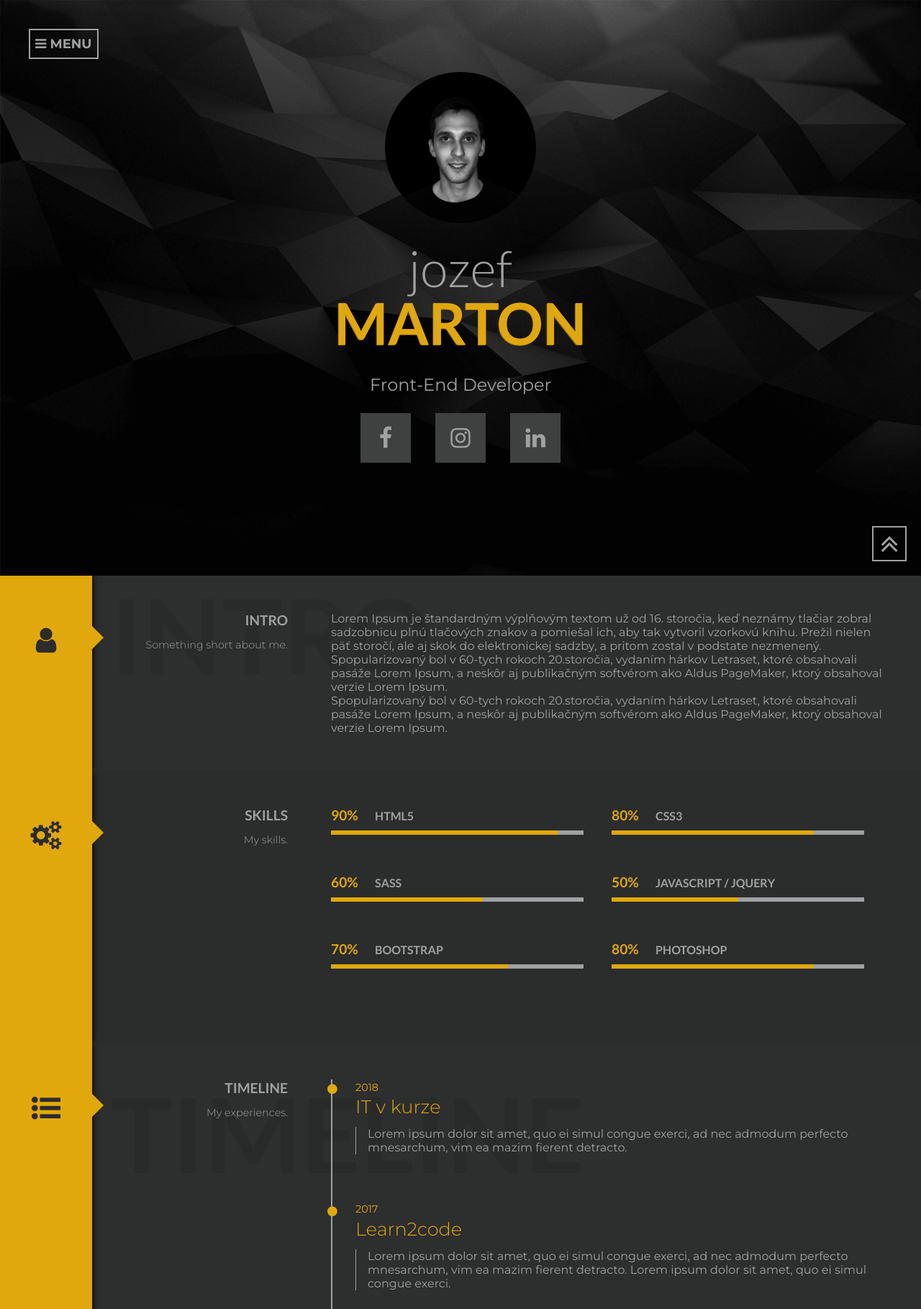
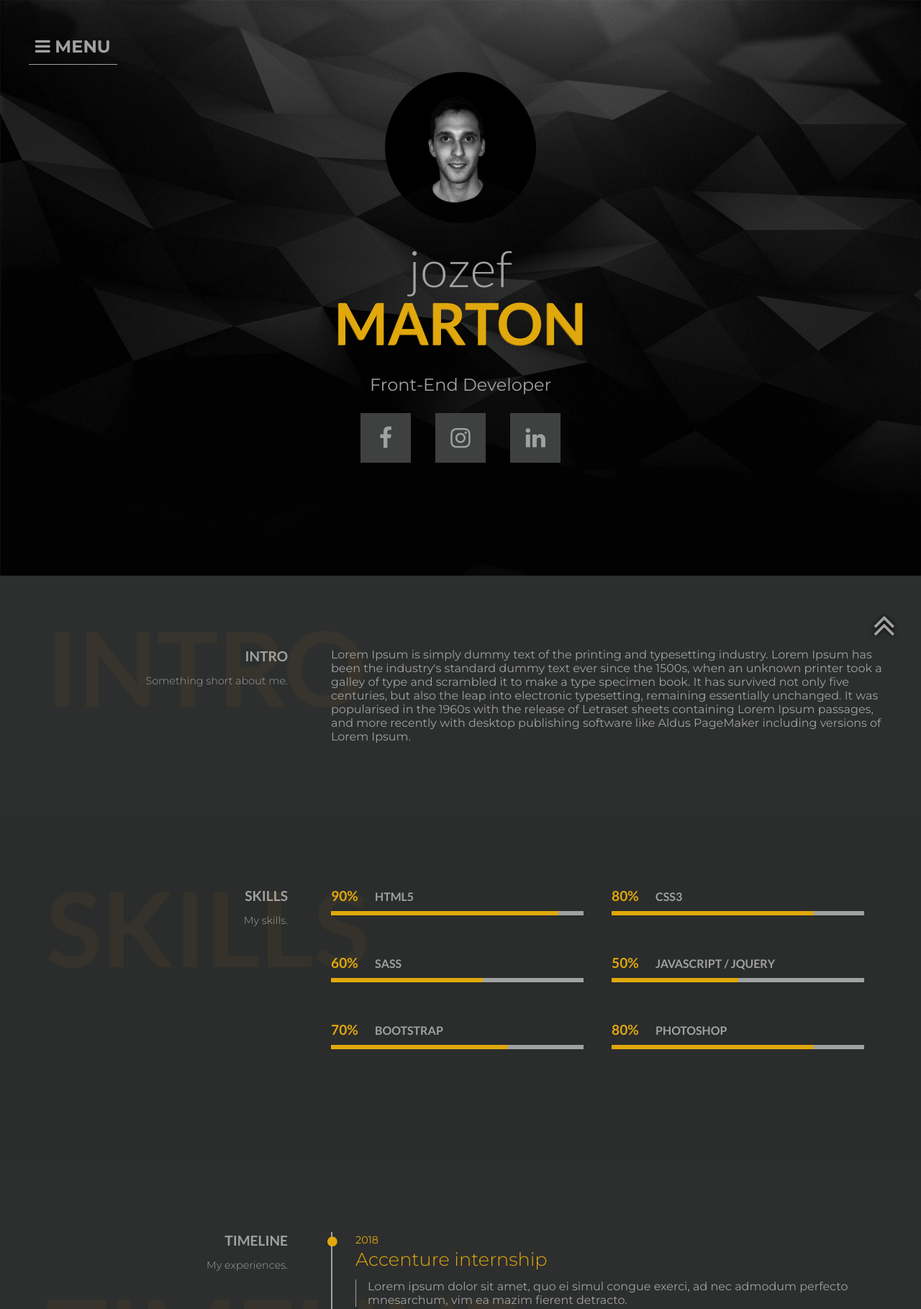
Before and after one commit to jozefmarton/www, a plain HTML site: page index.html in a window 1280 px wide. Shown: the top 1819 px of the page at 72% size. Drawn offline with nearby package versions, Linux system fonts and the light colour scheme.

Commit message:
nav, btns, left bar remove

```diff
--- a/index.html
+++ b/index.html
@@ -28,7 +28,7 @@
 		<main class="clearfix">
 			<section>
 				<div id="home">
-					<span class="button nav-btn draw meet" onclick="openNav()"><i class="fa fa-bars" aria-hidden="true"></i> Menu</span>
+					<span class="btn btn-nav" onclick="openNav()"><i class="fa fa-bars" aria-hidden="true"></i> Menu</span>
 					<img data-aos="fade-down" data-aos-duration="600"  data-aos-delay="400" src="img/cv-photo-500x500.jpg" alt="My face photo" width="210px" height="210px">
 					<h2 data-aos="fade-down" data-aos-duration="800"  data-aos-delay="400" class="my-name">jozef</h2>
 					<h1 data-aos="fade-down" data-aos-duration="1000" data-aos-delay="400" >Marton</h1>
@@ -43,7 +43,7 @@
 				</div>
 			</section>
 			<section class="o-section" id="about">
-				<div class="header-bg"><i class="fa fa-user" aria-hidden="true"></i></div>
+				<!-- <div class="header-bg"><i class="fa fa-user" aria-hidden="true"></i></div> -->
 				<div class="container clearfix" >
 					<div class="container-header">
 						<h1 class="shadow-title">INTRO</h1>
@@ -52,17 +52,14 @@
 					</div>
 					<div class="container-content">
 						<p>
-							Lorem Ipsum je štandardným výplňovým textom už od 16. storočia, keď neznámy tlačiar zobral sadzobnicu plnú tlačových znakov a pomiešal ich, aby tak vytvoril vzorkovú knihu. Prežil nielen päť storočí, ale aj skok do elektronickej sadzby, a pritom zostal v podstate nezmenený. Spopularizovaný bol v 60-tych rokoch 20.storočia, vydaním hárkov Letraset, ktoré obsahovali pasáže Lorem Ipsum, a neskôr aj publikačným softvérom ako Aldus PageMaker, ktorý obsahoval verzie Lorem Ipsum.
-						</p>
-						<p>
-							Spopularizovaný bol v 60-tych rokoch 20.storočia, vydaním hárkov Letraset, ktoré obsahovali pasáže Lorem Ipsum, a neskôr aj publikačným softvérom ako Aldus PageMaker, ktorý obsahoval verzie Lorem Ipsum.
+							Lorem Ipsum is simply dummy text of the printing and typesetting industry. Lorem Ipsum has been the industry's standard dummy text ever since the 1500s, when an unknown printer took a galley of type and scrambled it to make a type specimen book. It has survived not only five centuries, but also the leap into electronic typesetting, remaining essentially unchanged. It was popularised in the 1960s with the release of Letraset sheets containing Lorem Ipsum passages, and more recently with desktop publishing software like Aldus PageMaker including versions of Lorem Ipsum.
 						</p>
 					</div>
 				</div>
 			</section>
 
 			<section class="o-section" id="skills">
-				<div class="header-bg"><i class="fa fa-cogs" aria-hidden="true"></i></div>
+				<!-- <div class="header-bg"><i class="fa fa-cogs" aria-hidden="true"></i></div> -->
 				<div class="container clearfix" >
 					<div class="container-header">
 						<h1 class="shadow-title">SKILLS</h1>
@@ -124,9 +121,9 @@
 			</section>
 
 			<section class="o-section" id="timeline">
-				<div class="header-bg"><i class="fa fa-list-ul" aria-hidden="true"></i></div>
+				<!-- <div class="header-bg"><i class="fa fa-list-ul" aria-hidden="true"></i></div> -->
 				<div class="container clearfix" >
-					<div class="container-header" data-aos="fade-right" data-aos-duration="800" data-aos-delay="400">
+					<div class="container-header">
 						<h1 class="shadow-title">TIMELINE</h1>
 						<h2>Timeline</h2>
 						<h3>My experiences.</h3>
@@ -137,7 +134,7 @@
 								<i class="fa fa-circle" aria-hidden="true"></i>
 								<article data-aos="fade-left" data-aos-duration="600" data-aos-delay="400">
 									<h3>2018</h3>
-									<h3>IT v kurze</h3>
+									<h3>Accenture internship</h3>
 									<p>Lorem ipsum dolor sit amet, quo ei simul congue exerci, ad nec admodum perfecto mnesarchum, vim ea mazim fierent detracto.</p>
 								</article>
 							</div>
@@ -147,8 +144,8 @@
 							<div class="timeline-container">
 								<i class="fa fa-circle" aria-hidden="true"></i>
 								<article data-aos="fade-left" data-aos-duration="600" data-aos-delay="400">
-									<h3>2017</h3>
-									<h3>Learn2code</h3>
+									<h3>2018</h3>
+									<h3>IT v kurze</h3>
 									<p>Lorem ipsum dolor sit amet, quo ei simul congue exerci, ad nec admodum perfecto mnesarchum, vim ea mazim fierent detracto. Lorem ipsum dolor sit amet, quo ei simul congue exerci.</p>
 								</article>
 							</div>
@@ -158,8 +155,8 @@
 							<div class="timeline-container">
 								<i class="fa fa-circle" aria-hidden="true"></i>
 								<article data-aos="fade-left" data-aos-duration="600" data-aos-delay="400">
-									<h3>2016</h3>
-									<h3>Traveling</h3>
+									<h3>2017</h3>
+									<h3>Travelling</h3>
 									<p>Lorem ipsum dolor sit amet, quo ei simul congue exerci. Lorem ipsum dolor sit amet, quo ei simul congue exerci, lorem ipsum dolor sit amet, quo ei simul congue exerci, ad nec admodum perfecto mnesarchum, vim ea mazim fierent detracto.</p>
 								</article>
 							</div>
@@ -181,7 +178,7 @@
 			</section>
 
 			<section class="o-section" id="portfolio">
-				<div class="header-bg"><i class="fa fa-folder-open" aria-hidden="true"></i></div>
+				<!-- <div class="header-bg"><i class="fa fa-folder-open" aria-hidden="true"></i></div> -->
 				<div class="container clearfix" >
 					<div class="container-header">
 						<h1 class="shadow-title">PORTFOLIO</h1>
@@ -265,7 +262,7 @@
 <!-- CONTACT SECTION -->
 
 			<section class="o-section" id="contact">
-				<div class="header-bg"><i class="fa fa-paper-plane" aria-hidden="true"></i></div>
+				<!-- <div class="header-bg"><i class="fa fa-paper-plane" aria-hidden="true"></i></div> -->
 					<div class="container clearfix" >
 						<div class="container-header">
 							<!-- <h1 class="shadow-title">CONTACT</h1> -->
@@ -277,7 +274,7 @@
 								<input type="text" name="name" placeholder="Your name" required="required">
 								<input type="email" name="email" placeholder="@" required="required">
 								<textarea name="message" rows="6" placeholder="Your message"></textarea>
-								<button class="send-btn">Send</button>
+								<button class="btn send-btn">Send</button>
 							</form>
 
 							<hr>
@@ -309,7 +306,7 @@
 		</main>
 
 		<footer>
-			<a href="#" class="button btn-up sticky-nav draw meet"><i class="fa fa-angle-double-up" aria-hidden="true"></i></a>
+			<a href="#" class="btn btn-up"><i class="fa fa-angle-double-up" aria-hidden="true"></i></a>
 		</footer>
 
 		<script src="https://cdn.rawgit.com/michalsnik/aos/2.1.1/dist/aos.js"></script>
--- a/js/app.js
+++ b/js/app.js
@@ -1,7 +1,7 @@
 // ------NAVIGATION-----------
 
 function openNav() {
-    document.getElementById("myNav").style.width = "100%";
+    document.getElementById("myNav").style.width = "30%";
 }
 
 /* Close when someone clicks on the "x" symbol inside the overlay */
@@ -23,8 +23,8 @@ var ele = document.body;
 
 function myFunction() {
     if (window.pageYOffset > 100) {
-        ele.classList.add("sticky-nav")
+        ele.classList.add("sticky-btn")
     } else {
-        ele.classList.remove("sticky-nav");
+        ele.classList.remove("sticky-btn");
     }
 }
--- a/scss/_buttons.scss
+++ b/scss/_buttons.scss
@@ -4,26 +4,42 @@
 //
 
 // -------------------------------------------BUTTON GENERAL----------------------------------------
-.button {
+.btn {
     cursor: pointer;
     color: $color-text;
     background-color: transparent;
-    box-shadow: inset 0 0 0 2px $color-text;
+    overflow: hidden;
+    z-index: 1;
 
- 	&::before,
-  	&::after {
-    box-sizing: inherit;
-    content: '';
-    position: absolute;
-    width: 100%;
-    height: 100%;
-  }
+    &:hover {
+      color: $color-bg;
+      border-bottom: 1.5px solid $color-headings;
+      &:after {
+        left: 0;
+        opacity: 1;
+      }
+    }
+      &:after {
+        content: "";
+        position: absolute;
+        width: 100%;
+        height: 100%;
+        // outline: 1px solid red;
+        display: block;
+        top: 0;
+        left: -100%;
+        background-color: $color-headings;
+        opacity: 0;
+        transition: all .4s ease;
+        z-index: -1;
+      }
 }
 
 // -----------------------------------------------BUTTONS - NAV, UP------------------------------------------------
 
-.nav-btn {
-  font-size: 18px;
+.btn-nav {
+  font-size: 1.5em;
+  border-bottom: 1.5px solid $color-text;
   position: absolute;
   left: 0px;
   top: 0px;
@@ -34,96 +50,19 @@
 }
 
 .btn-up {
-  font-size: 40px;
+  font-size: 50px;
   position: fixed;
-  bottom: 20px;
+  bottom: -100px;
   right: 20px;
-  padding: 0 11px;
-
-  .sticky-nav{
-            bottom: 10px;
-            pointer-events: auto;
-}
-}
-
-
-// --------------------------------------BUTTON EFFECTS------------------------------------------
-
-.draw {
-    transition: color 0.25s;
-
-  &::before,
-  &::after {
-    // Set border to invisible, so we don't see a 4px border on a 0x0 element before the transition starts
-    border: 2px solid transparent;
-    width: 0;
-    height: 0;
-  }
-  // This covers the top & right borders (expands right, then down)
-  &::before {
-    top: 0;
-    left: 0;
-  }
-  // And this the bottom & left borders (expands left, then up)
-  &::after {
-    bottom: 0;
-    right: 0;
+  padding: 0 15px;
+  text-shadow: 0 0 6px #000;
+  transition: all .5s ease;
+  .sticky-btn & {
+    bottom: 20px;
   }
 
   &:hover {
-    color: $color-text;
-  }
-  // Hover styles
-  &:hover::before,
-  &:hover::after {
-    width: 100%;
-    height: 100%;
-  }
-
-  &:hover::before {
-    border-top-color: $color-text; // Make borders visible
-    border-right-color: $color-text;
-    transition:
-      width 0.25s ease-out, // Width expands first
-      height 0.25s ease-out 0.25s; // And then height
-  }
-
-  &:hover::after {
-    border-bottom-color: $color-text; // Make borders visible
-    border-left-color: $color-text;
-    transition:
-      border-color 0s ease-out 0.5s, // Wait for ::before to finish before showing border
-      width 0.25s ease-out 0.5s, // And then exanding width
-      height 0.25s ease-out 0.75s; // And finally height
+    border: none;
+    text-shadow: none;
   }
 }
-
-// Inherits from .draw
-.meet {
-
-  &:hover {
-    color: $color-headings;
-  }
-
-  // Start ::after in same position as ::before
-  &::after {
-    top: 0;
-    left: 0;
-  }
-
-  // Change colors
-  &:hover::before {
-    border-top-color: $color-headings;
-    border-right-color: $color-headings;
-  }
-
-  &:hover::after {
-    border-bottom-color: $color-headings;
-    border-left-color: $color-headings;
-    transition: // Animate height first, then width
-      height 0.25s ease-out,
-      width 0.25s ease-out 0.25s;
-  }
-}
-
-// ----------------------------------------------END BUTTON EFFECTS----------------------------------------------
--- a/scss/_gallery.scss
+++ b/scss/_gallery.scss
@@ -4,6 +4,7 @@
 			position: relative;
 			float: left;
 			margin: 0 20px 20px 0;
+			z-index: 2;
 
 			img {
 				box-shadow: 0px 4px 8px #000;
--- a/scss/_navigation.scss
+++ b/scss/_navigation.scss
@@ -3,67 +3,54 @@
 // ---------------------------------NAVIGATION-----------------------------------------
 
 .overlay {
-    /* Height & width depends on how you want to reveal the overlay (see JS below) */
     height: 100%;
     width: 0;
     position: fixed;
-    /* Stay in place */
-    z-index: 1;
-    /* Sit on top */
+    z-index: 2;
     left: 0;
     top: 0;
     background-color: $color-headings;
-    /* Black fallback color */
     background-color: transparentize($color-headings, 0.10);
-    /* Black w/opacity */
-    overflow-x: hidden;
-    /* Disable horizontal scroll */
+    overflow-x: hidden; /* Disable horizontal scroll */
     transition: 0.5s;
-    /* 0.5 second transition effect to slide in or slide down the overlay (height or width, depending on reveal) */
-    /* Position the content inside the overlay */
+
     .overlay-content {
         position: relative;
         top: 25%;
-        /* 25% from the top */
-        width: 100%;
-        /* 100% width */
+        // width: 0%;
         text-align: center;
-        /* Centered text/links */
         margin-top: 30px;
-        /* 30px top margin to avoid conflict with the close button on smaller screens */
+        margin: 0 auto;
+    }
+
+    a {
+    padding: 8px;
+    font-size: 36px;
+    color: $color-bg;
+    display: block;
+    transition: 0.5s;
+
+    &:hover,
+    &:focus {
+        color: $icon-color;
+        border-left: 5px solid $icon-color;
+        border-right: 5px solid $icon-color;
     }
 }
 
-/* The navigation links inside the overlay */
-
-.overlay a {
-    padding: 8px;
-    text-decoration: none;
-    font-size: 36px;
-    color: $color-bg-body;
-    display: block;
-    /* Display block instead of inline */
-    transition: 0.5s;
-    /* Transition effects on hover (color) */
-}
-
-/* When you mouse over the navigation links, change their color */
-
-.overlay a:hover,
-.overlay a:focus {
-    color: $icon-color;
-}
-
-/* Position the close button (top right corner) */
-
-.overlay .closebtn {
+    .closebtn {
     position: absolute;
     top: 20px;
     right: 45px;
     font-size: 60px;
+
+    &:hover {
+        border-left: none;
+        border-right: none;
+        }
+    }
 }
 
-/* When the height of the screen is less than 450 pixels, change the font-size of the links and position the close button again, so they don't overlap */
 
 @media screen and (max-height: 450px) {
     .overlay a {
--- a/scss/style.scss
+++ b/scss/style.scss
@@ -51,15 +51,14 @@ a {
 	text-decoration: none;
 
 	&:hover,
-	&:active,
-	&:focus {
+	&:active {
 		color: $color-headings;
 		transition: .5s;
 	}
 }
 
 .container {
-    margin: 50px auto;
+    margin: 100px auto;
     max-width: 1200px;
 
     .container-header {
@@ -78,14 +77,15 @@ a {
 
         .shadow-title {
             position: absolute;
-            left: 12%;
-            top: 8%;
+            left: 5%;
+            top: 20%;
             text-align: left;
             font-size: 9em;
             line-height: 120px;
-            color: rgba(0, 0, 0, 0.08);
+            color: $color-headings;
+            opacity: .05;
             margin: 0;
-            z-index: -1;
+            z-index: 1;
         }
     }
 
@@ -114,39 +114,39 @@ section {
     &.o-section {
         position: relative;
 
-        .header-bg {
-            display: block;
-            width: 10%;
-            position: absolute;
-            height: 100%;
-            background-color: $color-headings;
-            box-shadow: 0px 0px 10px #000;
-        }
-        &:after {
-            content: "";
-            display: block; // width: .5em;
-            // height: .5em;
-            position: absolute;
-            left: 10%;
-            top: 70px;
-            z-index: 1;
-            border-top: 1em solid transparent;
-            border-bottom: 1em solid transparent;
-            border-right: 1em solid transparent;
-            border-left: 1em solid $color-headings;
-            filter: drop-shadow (5px 5px 10px #000);
-        }
-        .fa-user,
-        .fa-cogs,
-        .fa-list-ul,
-        .fa-folder-open,
-        .fa-paper-plane {
-            display: block;
-            color: $color-bg;
-            font-size: 40px;
-            text-align: center;
-            margin-top: 70px;
-        }
+        // .header-bg {
+        //     display: block;
+        //     width: 10%;
+        //     position: absolute;
+        //     height: 100%;
+        //     background-color: $color-headings;
+        //     box-shadow: 0px 0px 10px #000;
+        // }
+        // &:after {
+        //     content: "";
+        //     display: block; // width: .5em;
+        //     // height: .5em;
+        //     position: absolute;
+        //     left: 10%;
+        //     top: 70px;
+        //     z-index: 1;
+        //     border-top: 1em solid transparent;
+        //     border-bottom: 1em solid transparent;
+        //     border-right: 1em solid transparent;
+        //     border-left: 1em solid $color-headings;
+        //     filter: drop-shadow (5px 5px 10px #000);
+        // }
+        // .fa-user,
+        // .fa-cogs,
+        // .fa-list-ul,
+        // .fa-folder-open,
+        // .fa-paper-plane {
+        //     display: block;
+        //     color: $color-bg;
+        //     font-size: 40px;
+        //     text-align: center;
+        //     margin-top: 70px;
+        // }
     }
 
     #home {
```
Also changed, not shown: css/style.css, 1 other file.
